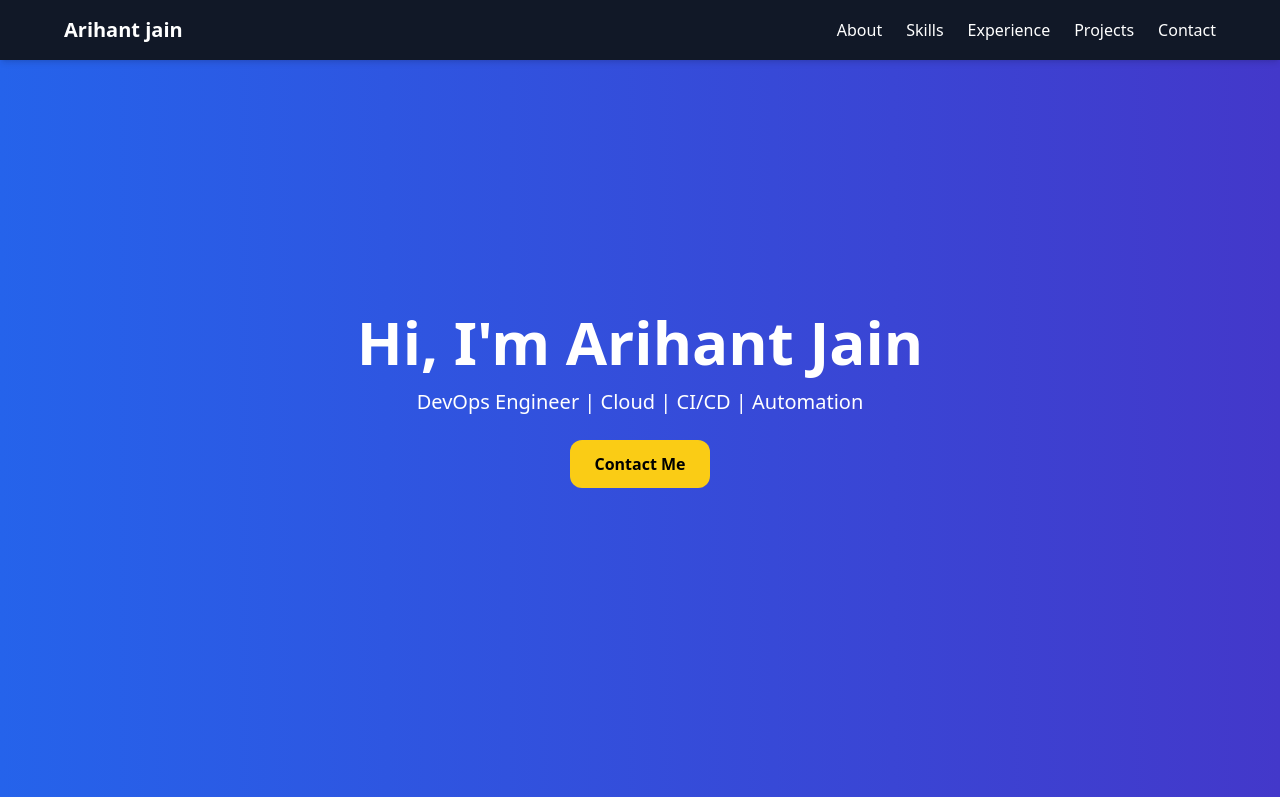
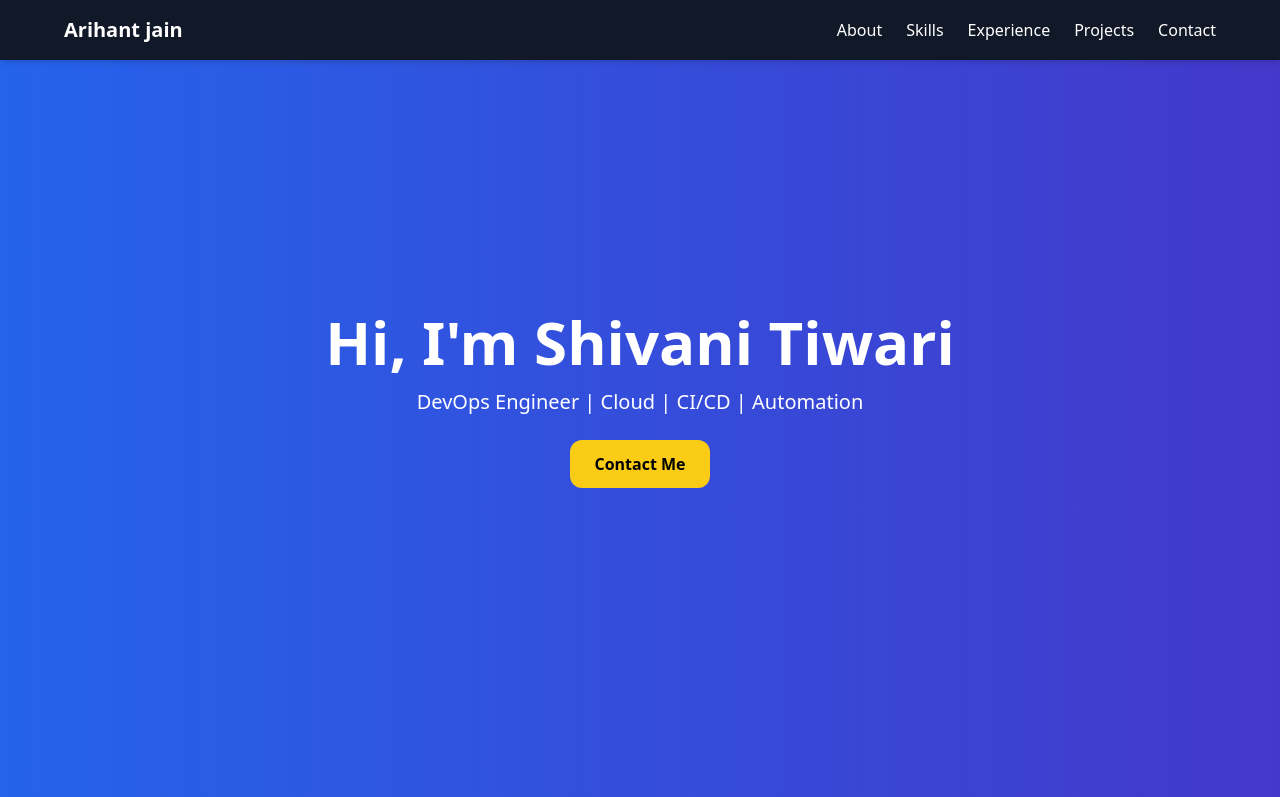
Before and after one commit to arihant-jain1309/Arihant-Portfolio, a plain HTML site: page index.html in a window 1280 px wide. Shown: the top 797 px of the page. Drawn offline with nearby package versions, Linux system fonts and the light colour scheme.

Commit message:
Update index.html

```diff
--- a/index.html
+++ b/index.html
@@ -24,7 +24,7 @@
 
   <!-- Hero Section -->
   <section class="h-screen flex flex-col justify-center items-center text-center bg-gradient-to-r from-blue-600 to-indigo-700 text-white">
-    <h2 class="text-4xl md:text-6xl font-bold">Hi, I'm Arihant Jain</h2>
+    <h2 class="text-4xl md:text-6xl font-bold">Hi, I'm Shivani Tiwari</h2>
     <p class="mt-4 text-xl">DevOps Engineer | Cloud | CI/CD | Automation</p>
     <a href="#contact" class="mt-6 px-6 py-3 bg-yellow-400 text-black rounded-xl font-semibold hover:bg-yellow-500">Contact Me</a>
   </section>
```
